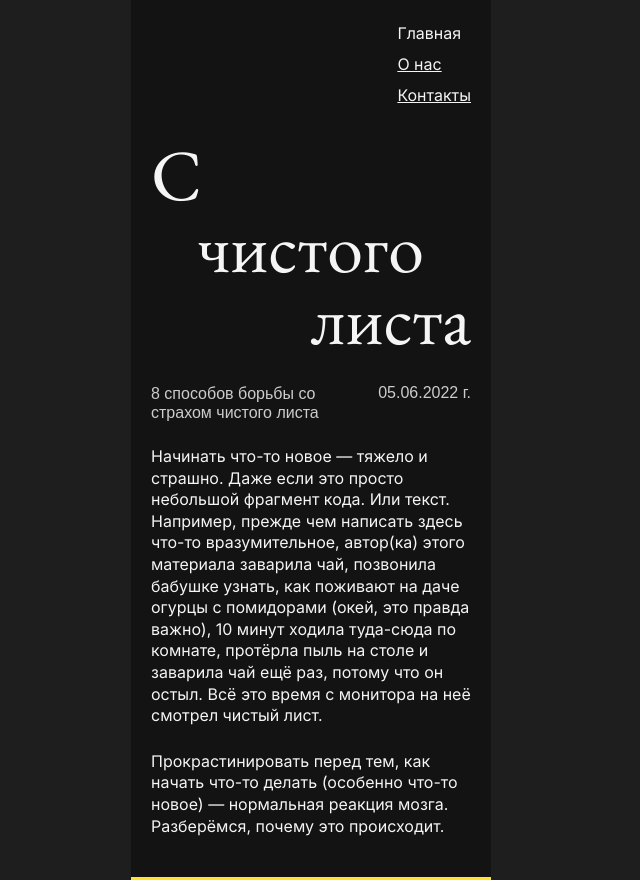
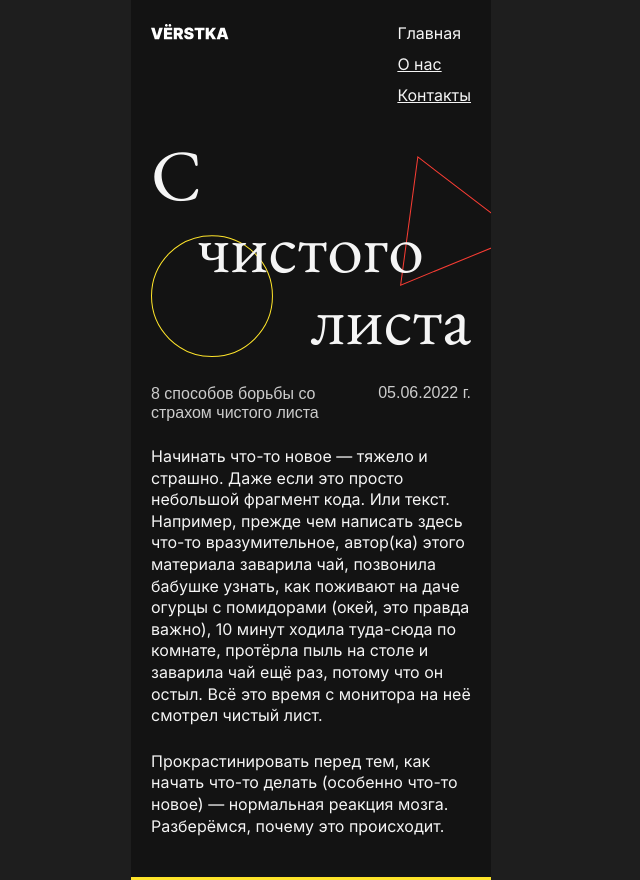
Before and after one commit to Fomai/s-chistogo-lista, a plain HTML site: page index.html in a window 1280 px wide. Shown: the top 880 px of the page, without its empty margins (329-969 px from the left). Drawn offline with Linux system fonts and the light colour scheme.

Commit message:
Измненил путь к изображениям

```diff
--- a/styles/style.css
+++ b/styles/style.css
@@ -83,7 +83,7 @@ h1, h2, h3, h4, h5, h6, p, ul, ol {
 }
 
 .header__logo-image {
-  background-image: url('./images/logo.svg'); /* путь к изображению логотипа */
+  background-image: url('../images/logo.svg'); /* путь к изображению логотипа */
   background-repeat: no-repeat; /* убираем повторение изображения */
   background-size: contain; /* подгоняем изображение по размеру блока */
 }
@@ -121,7 +121,7 @@ h1, h2, h3, h4, h5, h6, p, ul, ol {
 /* ---НАЧАЛО СТИЛЕЙ ДЛЯ ОБЛОЖКИ--- */
 
 .cover {
-  background-image: url('./images/cover.svg'); /* путь к изображению обложки */
+  background-image: url('../images/cover.svg'); /* путь к изображению обложки */
   background-repeat: no-repeat; /* убираем повторение изображения */
   background-size: 96% auto; /* подгоняем изображение по размеру блока */
   background-position: 20px;
```
